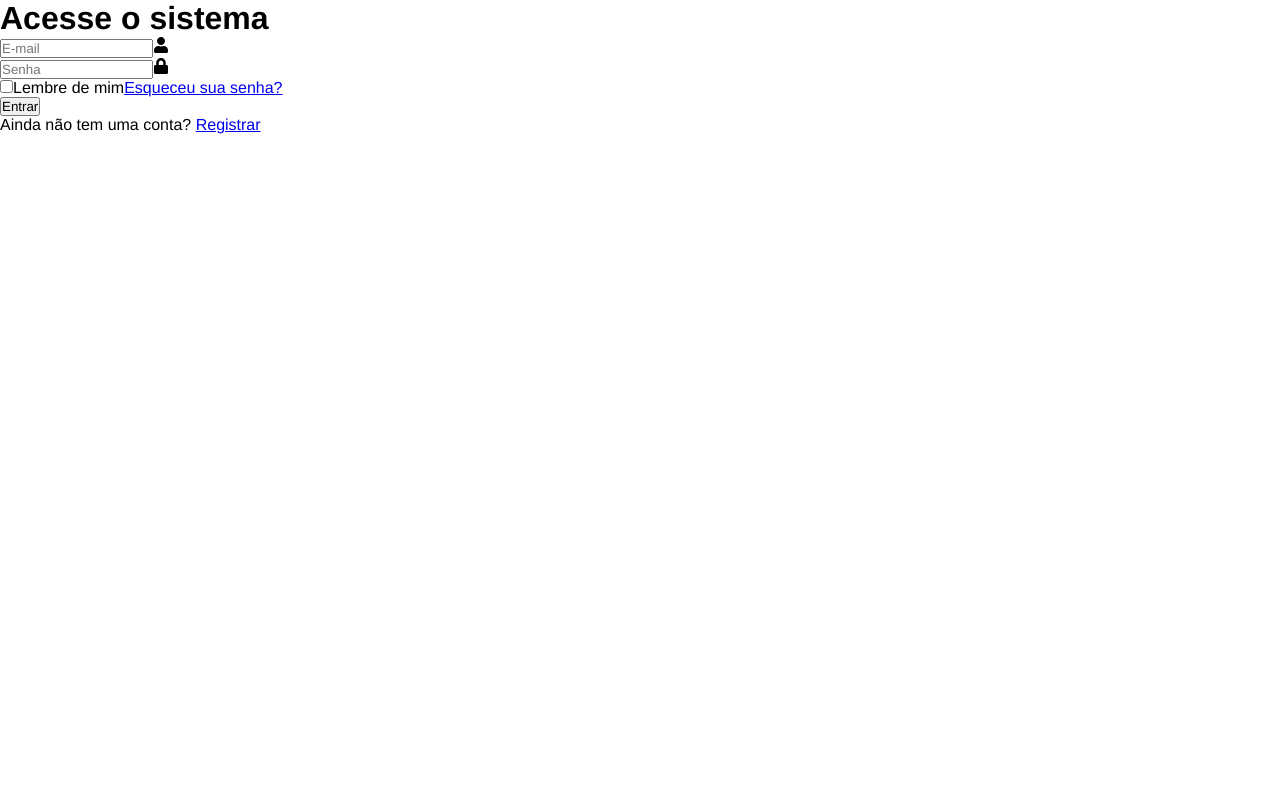
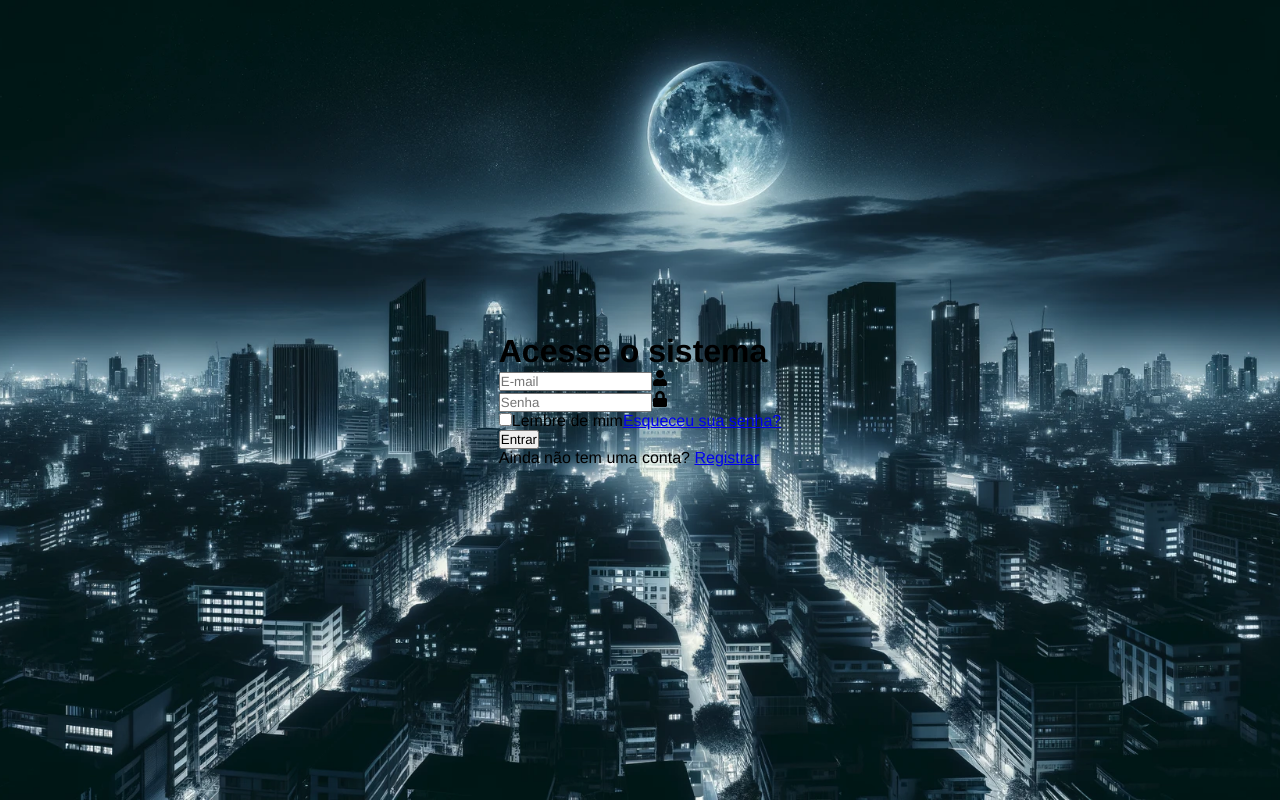
Before and after one commit to Bergkley/Tela-Login, a React (Vite) app: page / in a window 1280 px wide. Built offline with nearby package versions, Linux system fonts and the light colour scheme.

Commit message:
feat: commit inicial css

```diff
--- a/src/App.css
+++ b/src/App.css
@@ -5,3 +5,13 @@
   box-sizing: border-box;
   text-shadow: #000;
 }
+
+.App{
+  display: flex;
+  align-items: center;
+  justify-content: center;
+  min-height: 100vh;
+  background-image: url(./assets/bg.webp);
+  background-size: cover;
+  background-position: center;
+}
```
